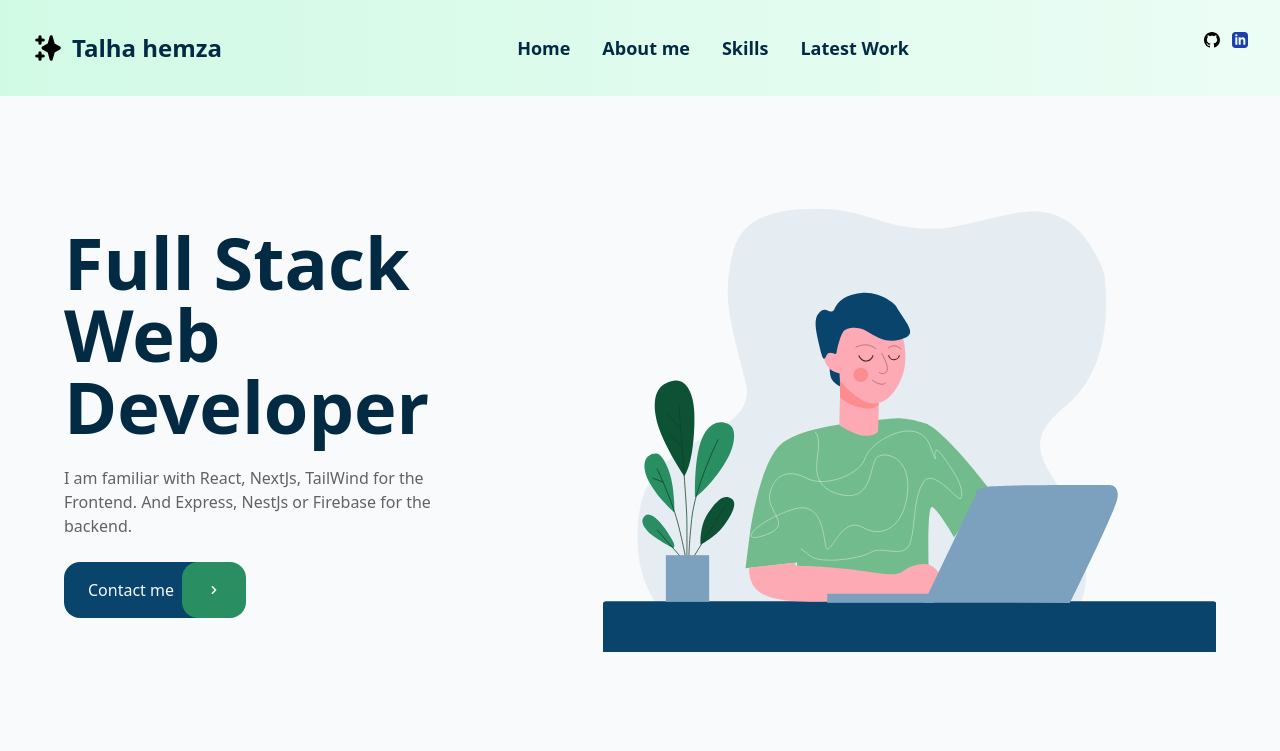
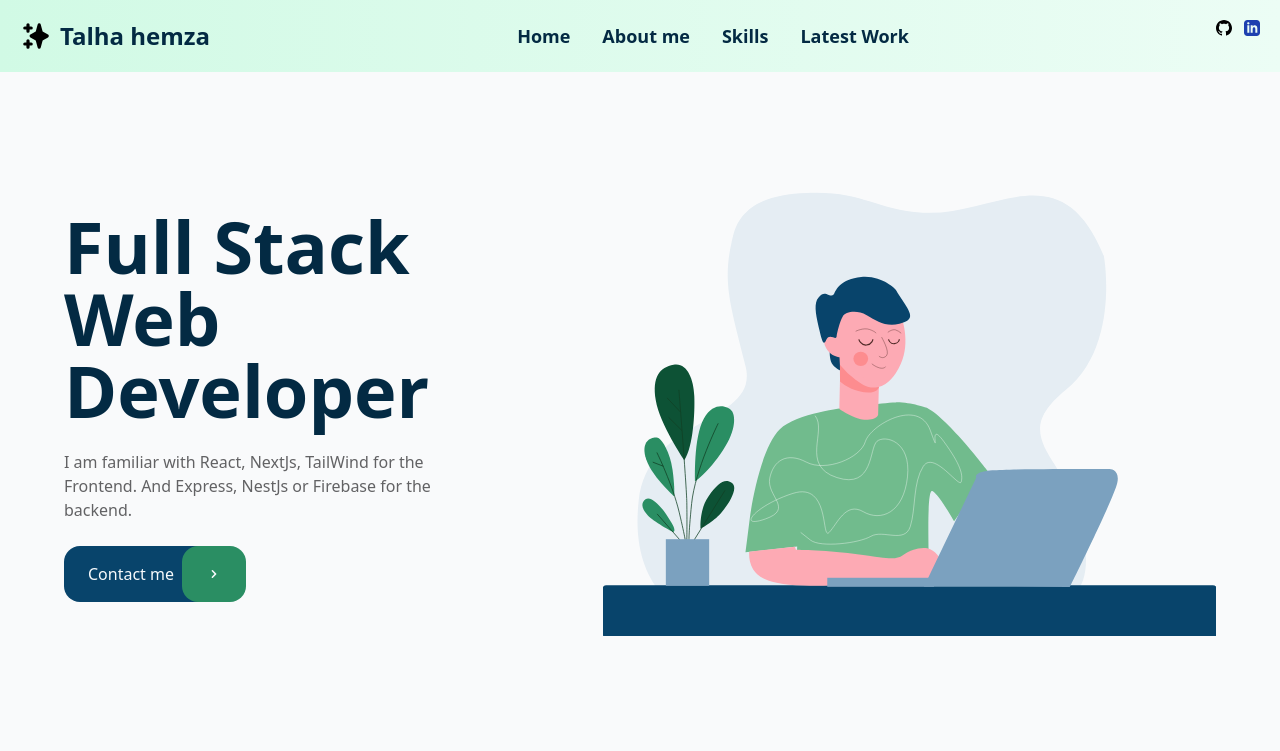
Before and after one commit to bofilio/nexPortfolio, a Next.js app: page / in a window 1280 px wide. Shown: the top 751 px of the page. Built offline with nearby package versions, Linux system fonts and the light colour scheme.

Commit message:
version 1.1

```diff
--- a/components/layout/Main.js
+++ b/components/layout/Main.js
@@ -2,7 +2,7 @@ import React from 'react'
 
 const Main = ({children}) => {
     return (
-        <main className="container mx-auto lg:px-16 px-4 mt-20">
+        <main className="container mx-auto lg:px-16 px-4 mt-16">
             {children}
         </main>
     )
--- a/components/layout/ResponsiveNavBar.js
+++ b/components/layout/ResponsiveNavBar.js
@@ -26,7 +26,7 @@ export const ResponsiveNavBar = () => {
   return (
     <nav className="w-full fixed top-0  bg-gradient-to-r from-green-100 to-green-50  ">
       {/**menu on large screen */}
-      <div className="flex items-center justify-between p-8">
+      <div className="flex items-center justify-between p-5">
         <div className="flex items-center">
           <MagicIcon className="w-8 h-8 mr-2" />
           <a href="#home" className="text-2xl font-bold no-underline text-dark hover:text-gray-600"> Talha hemza</a>
```
